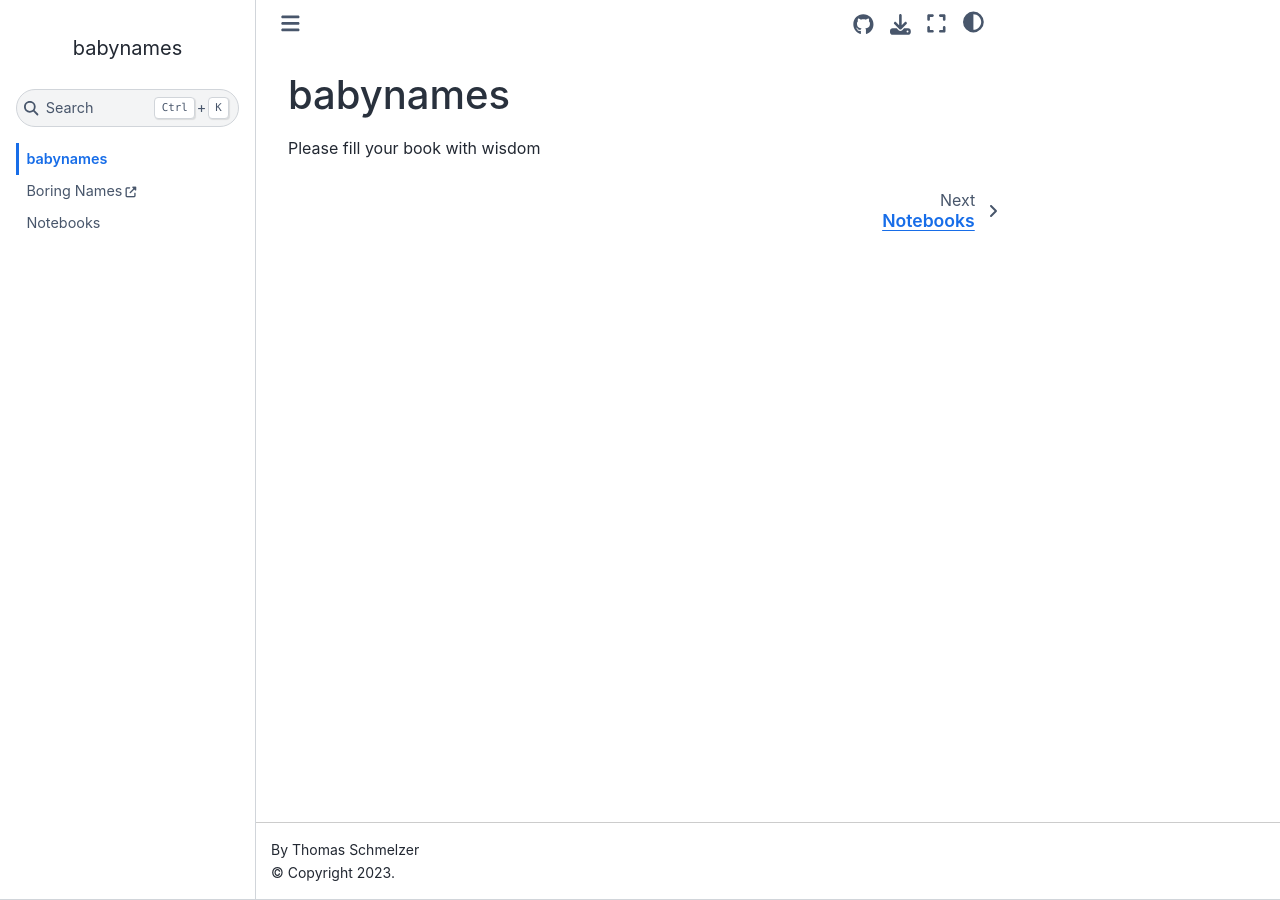
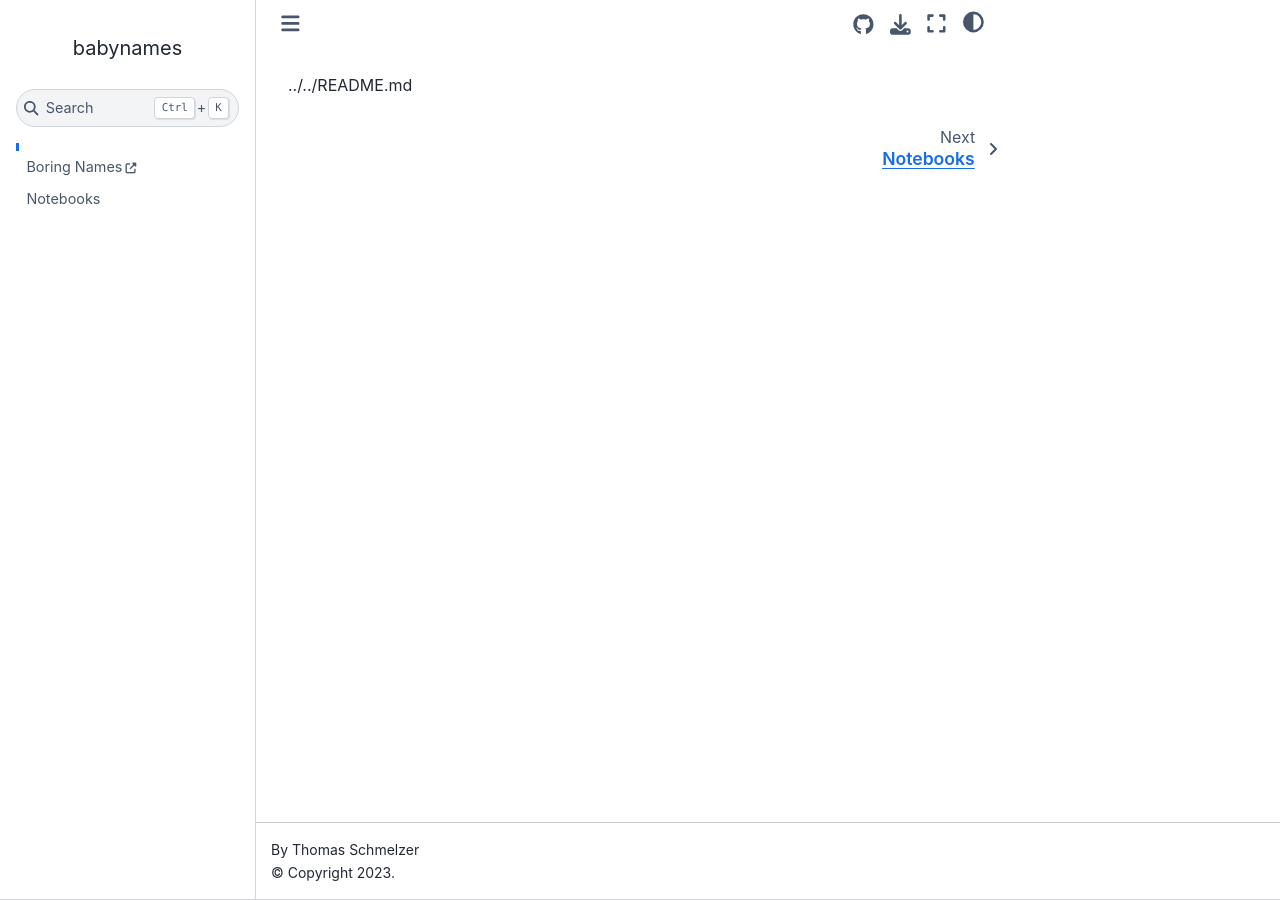
Before and after one commit to tschm/babynames, a Jupyter Book: the page built from book/docs/index.md, in a window 1280 px wide. Built offline with Jupyter Book 1.0.4 settings and Sphinx 7.4.7 and the Sphinx Book theme 1.1.4, drawn with Linux system fonts in a browser that asks for light colours.

Commit message:
index via link

```diff
--- a/book/docs/index.md
+++ b/book/docs/index.md
@@ -1,3 +1 @@
-# babynames
-
-Please fill your book with wisdom
+../../README.md
```
